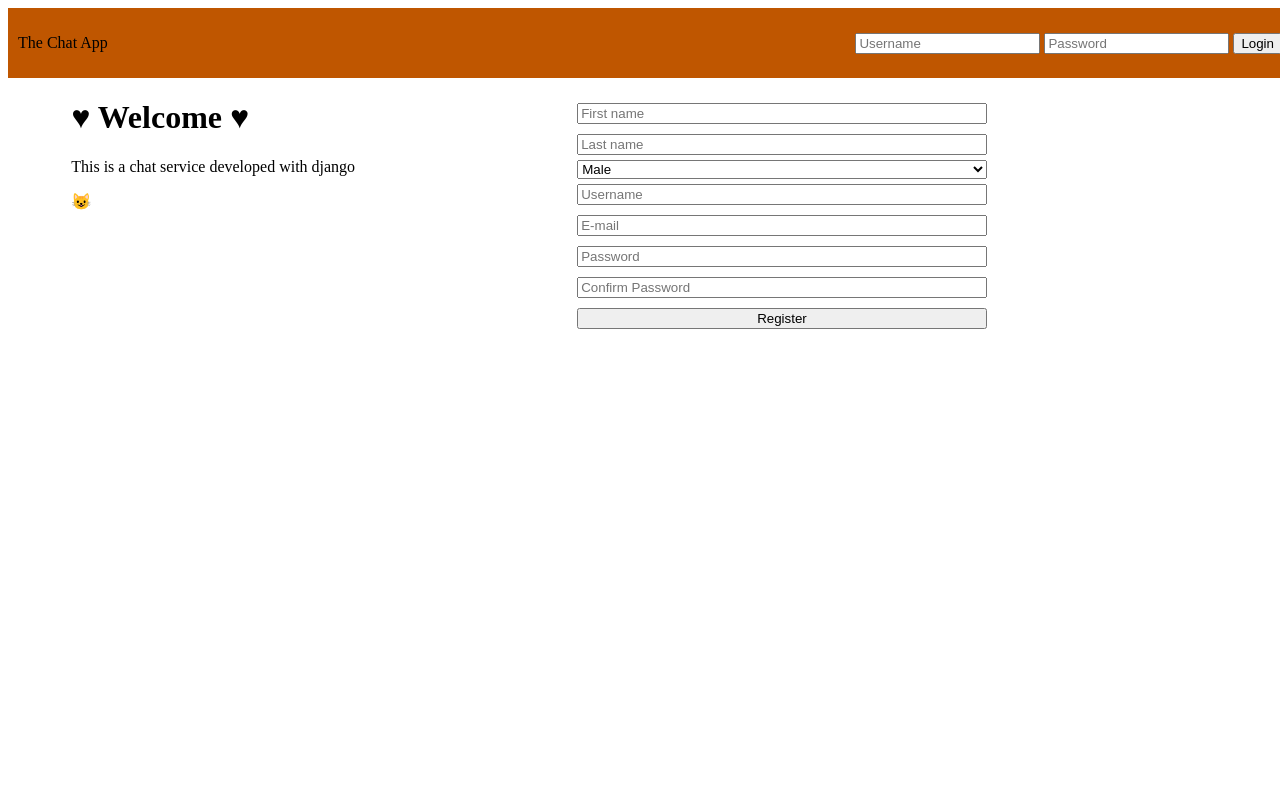
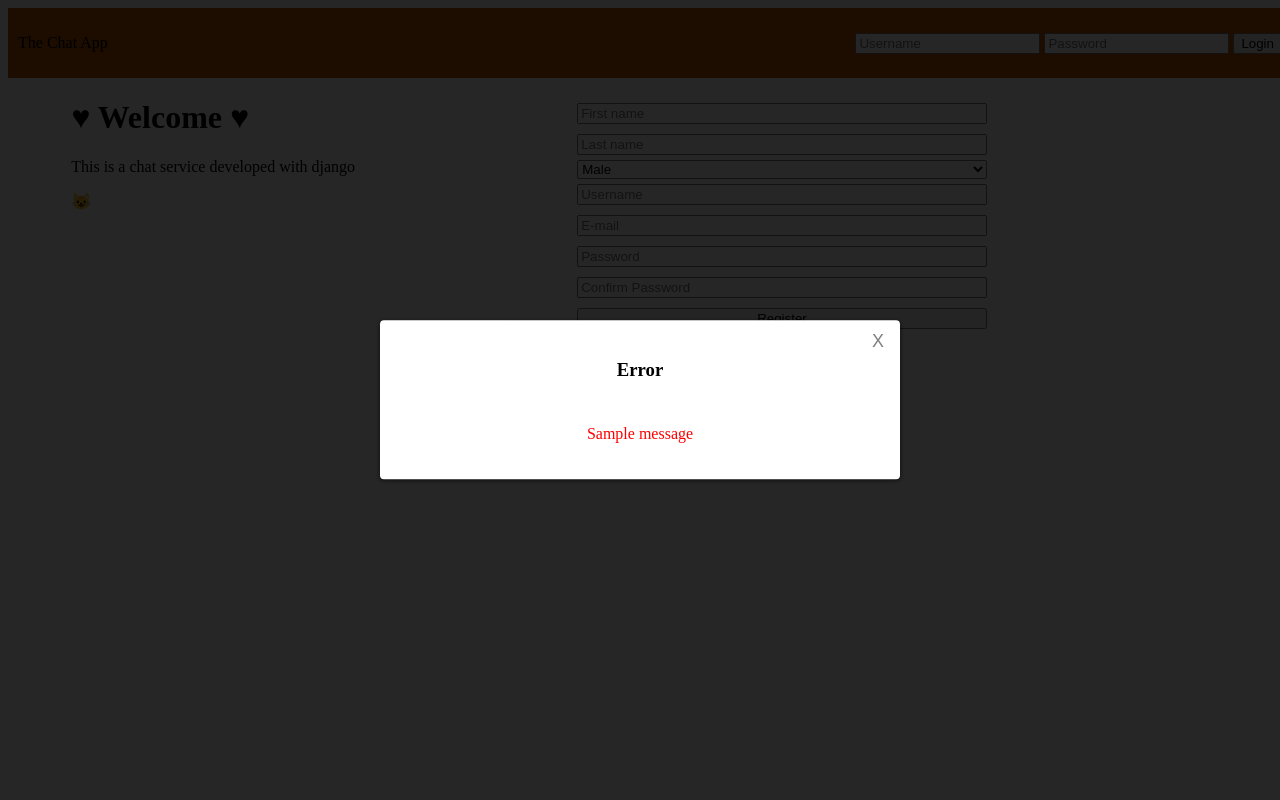
Before and after one commit to GiftLanga/chatapp, a Django app: page / in a window 1280 px wide. Run offline with Django 3.2, Linux system fonts and the light colour scheme; tables that the repository leaves empty hold one stand-in row (values such as "Sample post"); one stand-in notice (Sample message) is shown.

Commit message:
created a modal

```diff
--- a/chatApp/author/urls.py
+++ b/chatApp/author/urls.py
@@ -2,6 +2,6 @@ from author import views
 from django.urls import path
 
 urlpatterns = [
-  path('login/', views.authenticate, name='login'),
+  path('login/', views.loginUser, name='login'),
   path('register/', views.register, name='register'),
 ]
--- a/chatApp/static/css/home.css
+++ b/chatApp/static/css/home.css
@@ -2,3 +2,65 @@
   display: flex;
   justify-content: center;
 }
+
+.modal {
+  position: fixed;
+  left: 0;
+  top: 0;
+  width: 100%;
+  height: 100%;
+  z-index: 990;
+}
+
+.modal .overlay {
+  position: absolute;
+  left: 0;
+  top: 0;
+  width: 100%;
+  height: 100%;
+  z-index: 995;
+  background: rgba(0,0,0,0.85);
+}
+
+.modal .modal_content {
+  z-index: 999;
+  position: absolute;
+  top: 50%;
+  left: 50%;
+  transform: translate(-50%, -50%);
+  max-height: 90%;
+  overflow: auto;
+  background: #fff;
+  box-sizing: border-box;
+  padding: 20px;
+  box-shadow: 0 1px 5px rgba(0,0,0,0.7);
+  border-radius: 4px;
+  width: 520px; /* This just a default width */
+}
+
+.modal .modal_content > h2 {
+  font-size: 28px;
+  font-weight: 200;
+  margin: 20px 0 40px;
+  text-align: center;
+}
+
+.modal .modal_content .buttons_wrapper {
+  padding: 20px;
+}
+
+.modal .close_modal {
+  position: absolute;
+  right: 10px;
+  top: 10px;
+  cursor: pointer;
+  font-size: 18px;
+  opacity: 0.5;
+  background: none;
+  border: none;
+  transition: opacity 0.2s ease;
+}
+
+.modal .close_modal:hover {
+  opacity: 0.9;
+}
--- /dev/null
+++ b/chatApp/static/js/modal.js
@@ -0,0 +1,24 @@
+
+function attachModalListeners(modalElm) {
+  modalElm.querySelector('.close_modal').addEventListener('click', toggleModal);
+  modalElm.querySelector('.overlay').addEventListener('click', toggleModal);
+}
+
+function detachModalListeners(modalElm) {
+  modalElm.querySelector('.close_modal').removeEventListener('click', toggleModal);
+  modalElm.querySelector('.overlay').removeEventListener('click', toggleModal);
+}
+
+function toggleModal() {
+  var modal = document.querySelector('.modal');
+  var currentState = modal.style.display;
+
+  // If modal is visible, hide it. Else, display it.
+  if (currentState === 'none') {
+    modal.style.display = 'block';
+    attachModalListeners(modal);
+  } else {
+    modal.style.display = 'none';
+    detachModalListeners(modal);
+  }
+}
--- a/chatApp/templates/author/login.html
+++ b/chatApp/templates/author/login.html
@@ -9,4 +9,8 @@
     {{ loginForm.password }}
     <input type="submit" value="Login" />
   </form>
+
+  {% block modal %}
+    {% include 'modal.html'%}
+  {% endblock %}
 </div>
--- a/chatApp/templates/index.html
+++ b/chatApp/templates/index.html
@@ -15,6 +15,5 @@
       {%block content %}
       {% endblock %}
     </div>
-
   </body>
 </html>
--- /dev/null
+++ b/chatApp/templates/modal.html
@@ -0,0 +1,19 @@
+{% load staticfiles %}
+<script type="text/javascript" src="{% static  "js/modal.js" %}" > </script>
+{% if messages %}
+<div class="modal">
+  <div class="overlay"></div>
+  <div class="modal_content">
+    <!-- Dynamic Section -->
+    <h3 style="text-align: center;">Error</h3>
+    <p style="text-align: center; padding: 5px 5px;">
+      {%for message in messages%}
+        <div style="color: red; text-align: center;">{{message}}</div>
+      {% endfor %}
+    </p>
+    <!-- End of Dynamic Section -->
+    <button title="Close" class="close_modal" onclick="toggleModal()"> X
+    </button>
+  </div>
+</div>
+{% endif %}
```
Also changed, not shown: chatApp/author/views.py (+18 -3 lines).
